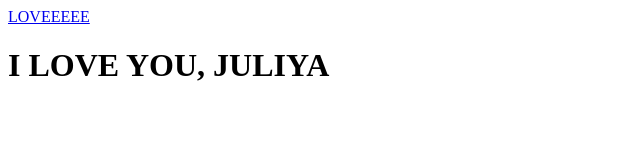
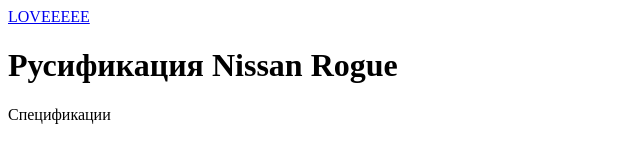
Before and after one commit to shulsergio/NewProject, a plain HTML site: page index.html in a window 1280 px wide. Shown: the whole page, without its empty margins (0-640 px from the left). Drawn offline with Linux system fonts and the light colour scheme.

Commit message:
Update index.html

```diff
--- a/index.html
+++ b/index.html
@@ -1,10 +1,10 @@
 <!DOCTYPE html>
-<html lang="en">
+<html lang="ru">
   <head>
     <meta charset="UTF-8" />
     <meta http-equiv="X-UA-Compatible" content="IE=edge" />
     <meta name="viewport" content="width=device-width, initial-scale=1.0" />
-    <title>Document</title>
+    <title>Nissan Rogue</title>
   </head>
   <body>
     <header>
@@ -13,7 +13,10 @@
       </a>
     </header>
     <main>
-      <h1>I LOVE YOU, JULIYA</h1>
+      <h1>Русификация Nissan Rogue</h1>
     </main>
+    <footer>
+      <p>Спецификации</p>
+    </footer>
   </body>
 </html>
```
